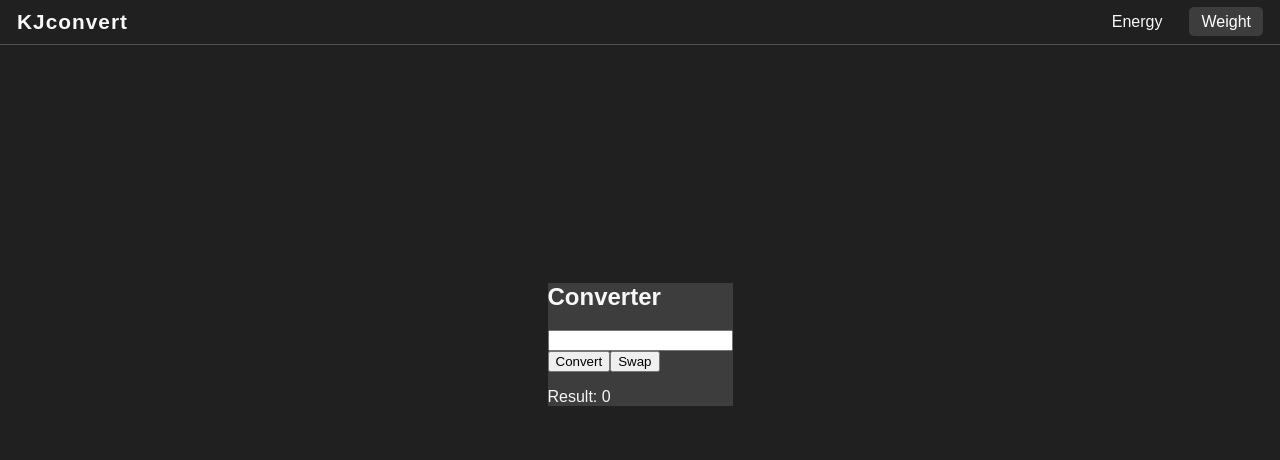
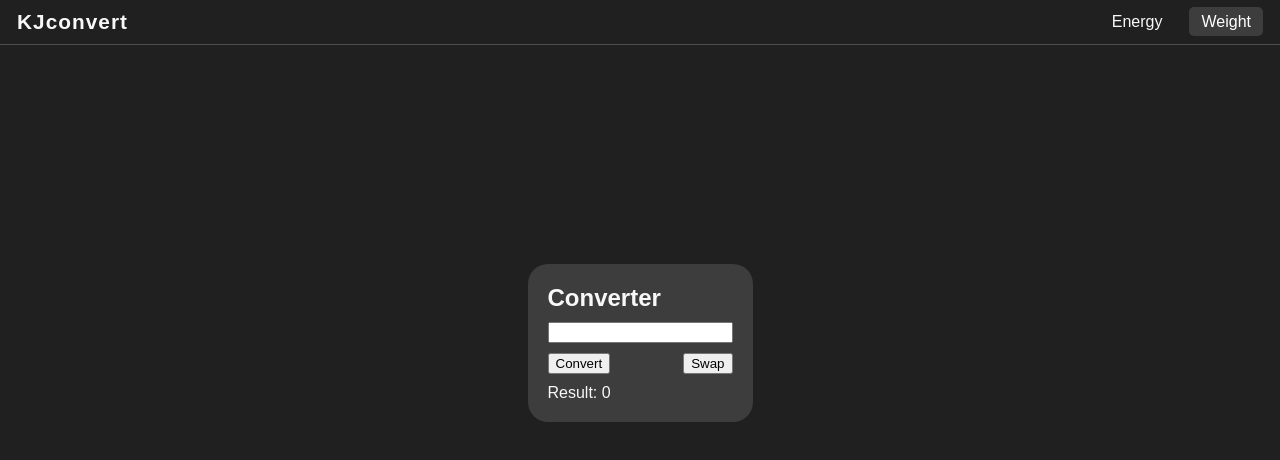
Before and after one commit to SteadyOsi/KJconvert, an Angular app in the folder KJ-convert/: page /weight in a window 1280 px wide. Shown: the top 460 px of the page. Built offline with nearby package versions, Linux system fonts and the light colour scheme.

Commit message:
changing the component

```diff
--- a/KJ-convert/src/app/template/convert-comp/convert-comp.css
+++ b/KJ-convert/src/app/template/convert-comp/convert-comp.css
@@ -1,3 +1,20 @@
 .convert-tempalte {
     background-color: #3d3d3d;
+    display: flex;
+    flex-direction: column;
+    justify-content: space-between;
+    gap: 10px;
+
+    padding: 20px;
+    border-radius: 20px;
 }
+
+h2, p {
+    margin: 0;
+}
+
+.buttons {
+    display: flex;
+    justify-content: space-between;
+
+}
```
